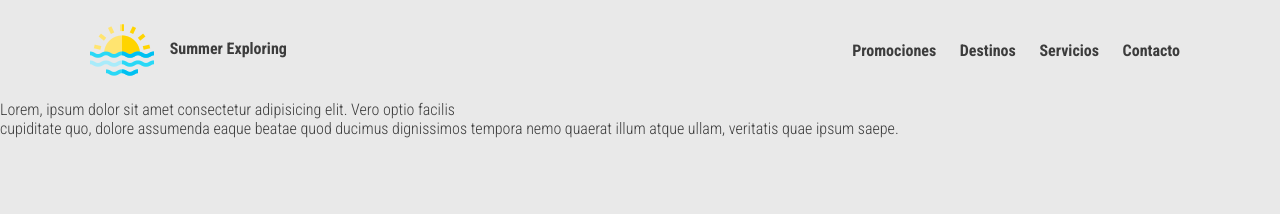
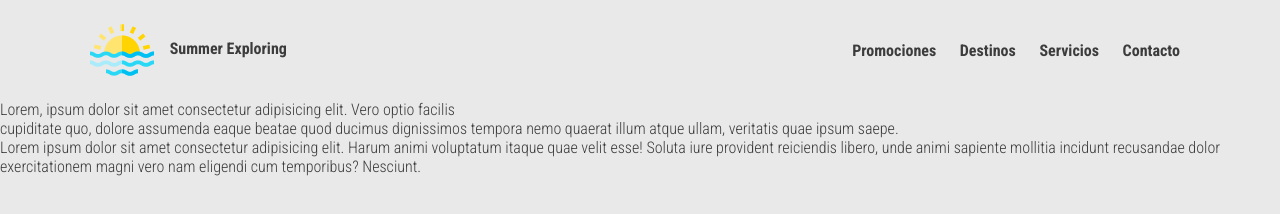
Before and after one commit to disoownedd/repoClase4, a plain HTML site: page index.html in a window 1280 px wide. Drawn offline with Linux system fonts and the light colour scheme.

Commit message:
Se agrego nuevo parrafo

```diff
--- a/index.html
+++ b/index.html
@@ -29,6 +29,7 @@
             <p>Lorem, ipsum dolor sit amet consectetur adipisicing elit. Vero optio facilis
                 <br>
                 cupiditate quo, dolore assumenda eaque beatae quod ducimus dignissimos tempora nemo quaerat illum atque ullam, veritatis quae ipsum saepe.</p>
+                <p>Lorem ipsum dolor sit amet consectetur adipisicing elit. Harum animi voluptatum itaque quae velit esse! Soluta iure provident reiciendis libero, unde animi sapiente mollitia incidunt recusandae dolor exercitationem magni vero nam eligendi cum temporibus? Nesciunt.</p>
         </section>
     </main>
 
```
